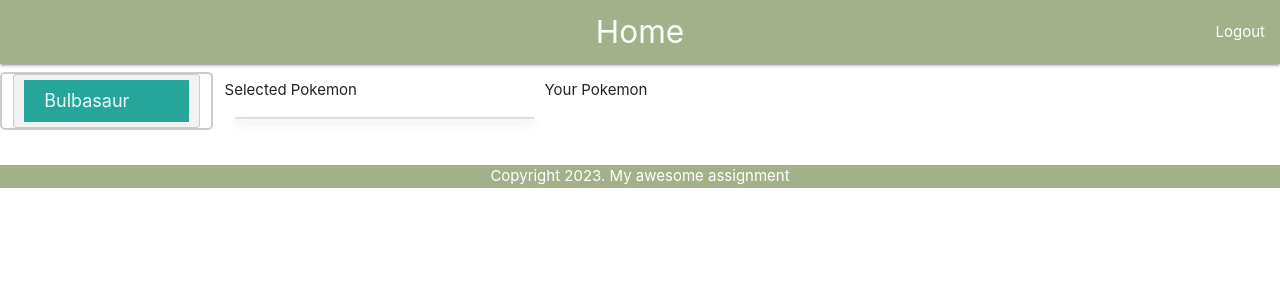
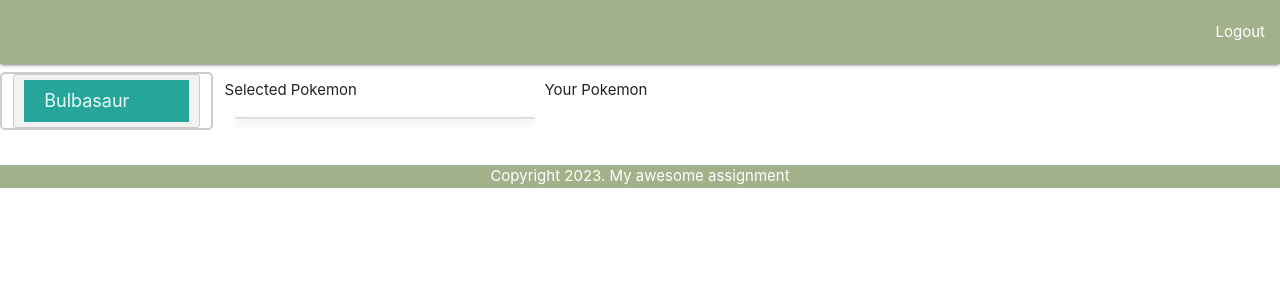
Before and after one commit to uwidcit/info2602a2, a Flask app: page /app in a window 1280 px wide. Shown: the top 300 px of the page. Run offline with Flask 3, Linux system fonts and the light colour scheme.

Commit message:
updated yaml file and template

```diff
--- a/App/templates/home.html
+++ b/App/templates/home.html
@@ -1,8 +1,8 @@
 {% extends "layout.html" %}
 
-{% block title %}Home{% endblock %}
+{% block title %}{% endblock %}
 
-{% block page %}Home{% endblock %}
+{% block page %}{% endblock %}
 
 {% block link%}
 <ul id="nav-mobile" class="right">
```
Also changed, not shown: .gitpod.yml, 1 other file.
